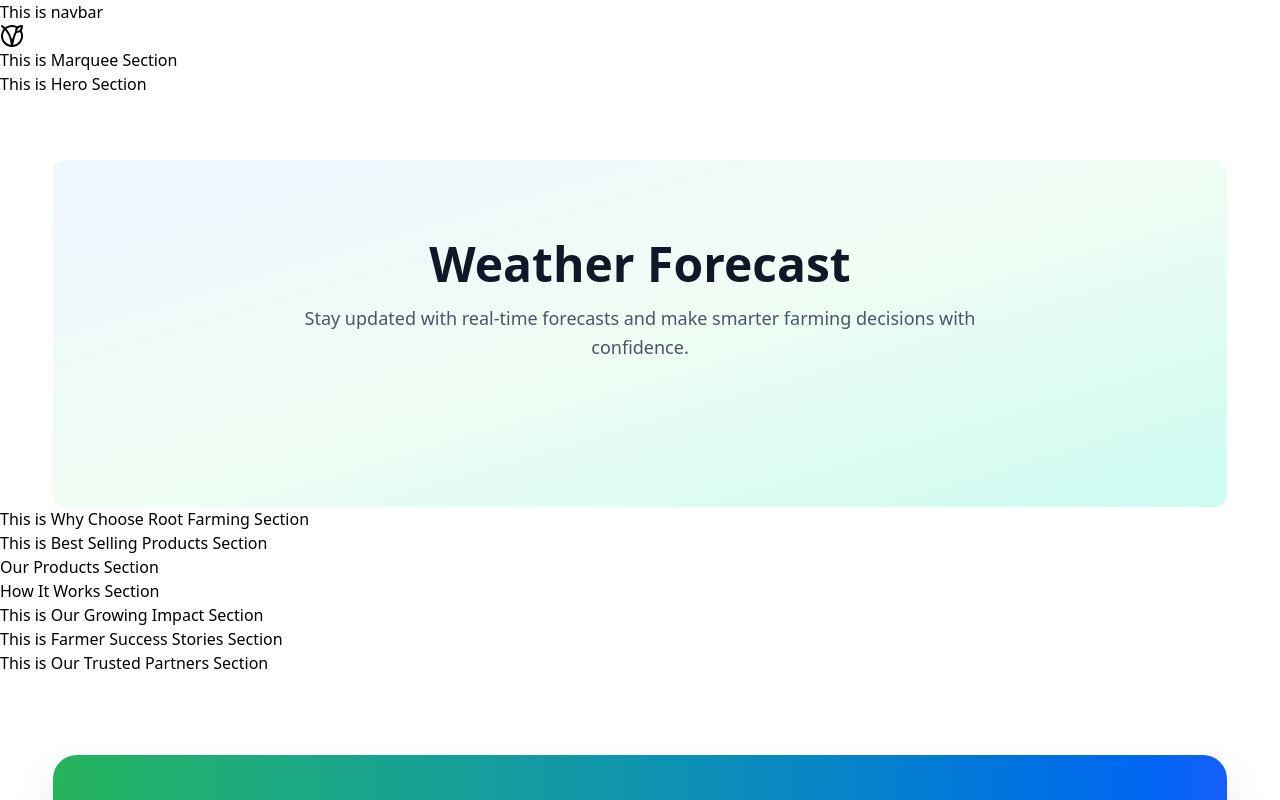
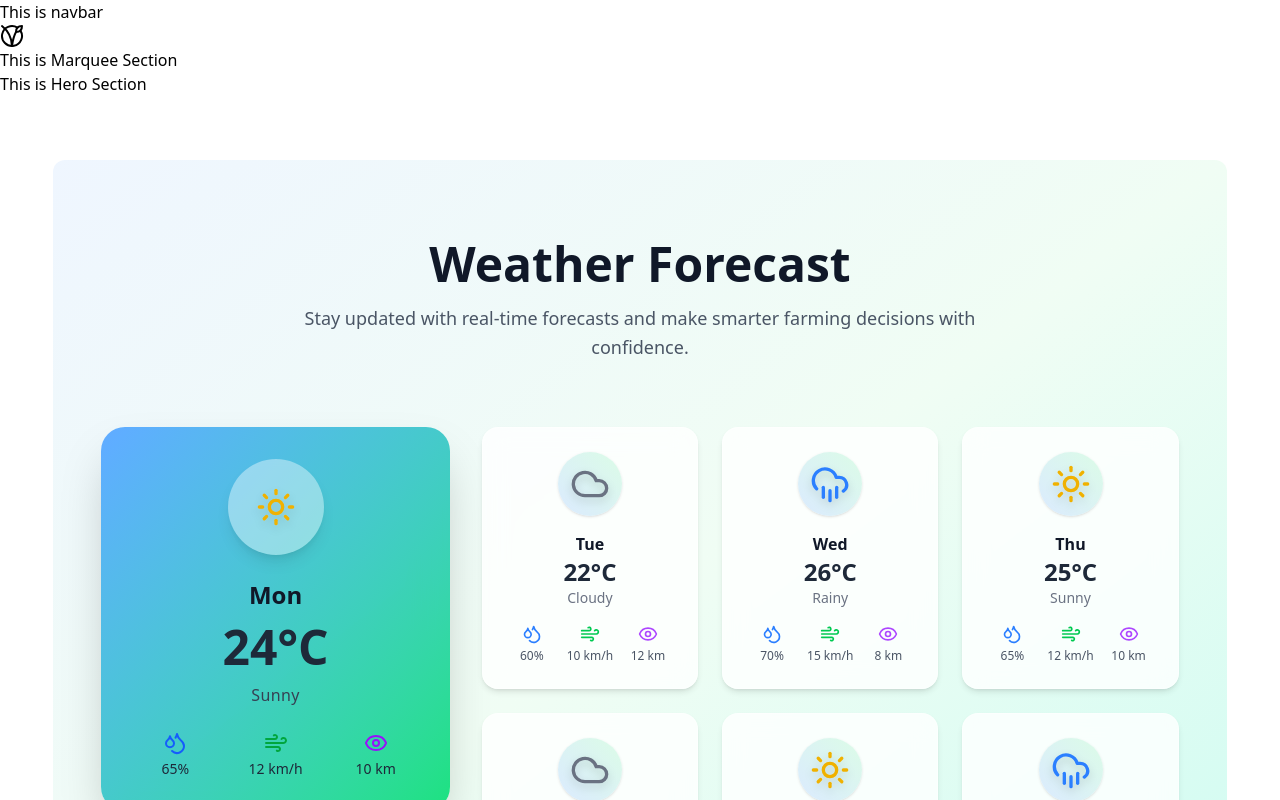
Before and after one commit to Subroto89/root-farming-frontend, a React (Vite) app: page / in a window 1280 px wide. Shown: the top 800 px of the page. Built offline with nearby package versions, Linux system fonts and the light colour scheme.

Commit message:
6th card weather done

```diff
--- a/src/components/HomePage/WeatherForecastSection.jsx
+++ b/src/components/HomePage/WeatherForecastSection.jsx
@@ -1,10 +1,83 @@
-import React from 'react';
+import React, { useState } from 'react';
+import { Cloud, Sun, CloudRain, Droplets, Wind, Eye } from 'lucide-react';
 
-const WeatherForecastSection = () => {
+const WeatherForecast = () => {
+  const [weeklyForecast] = useState([
+    {
+      day: 'Mon',
+      temp: 24,
+      condition: 'sunny',
+      humidity: 65,
+      windSpeed: 12,
+      visibility: 10,
+    },
+    {
+      day: 'Tue',
+      temp: 22,
+      condition: 'cloudy',
+      humidity: 60,
+      windSpeed: 10,
+      visibility: 12,
+    },
+    {
+      day: 'Wed',
+      temp: 26,
+      condition: 'rainy',
+      humidity: 70,
+      windSpeed: 15,
+      visibility: 8,
+    },
+    {
+      day: 'Thu',
+      temp: 25,
+      condition: 'sunny',
+      humidity: 65,
+      windSpeed: 12,
+      visibility: 10,
+    },
+    {
+      day: 'Fri',
+      temp: 28,
+      condition: 'cloudy',
+      humidity: 60,
+      windSpeed: 14,
+      visibility: 9,
+    },
+    {
+      day: 'Sat',
+      temp: 30,
+      condition: 'sunny',
+      humidity: 55,
+      windSpeed: 13,
+      visibility: 10,
+    },
+    {
+      day: 'Sun',
+      temp: 27,
+      condition: 'rainy',
+      humidity: 72,
+      windSpeed: 16,
+      visibility: 7,
+    },
+  ]);
+
+  const getWeatherIcon = condition => {
+    switch (condition) {
+      case 'sunny':
+        return <Sun className="h-10 w-10 text-yellow-500 drop-shadow-lg" />;
+      case 'cloudy':
+        return <Cloud className="h-10 w-10 text-gray-500 drop-shadow-lg" />;
+      case 'rainy':
+        return <CloudRain className="h-10 w-10 text-blue-500 drop-shadow-lg" />;
+      default:
+        return <Sun className="h-10 w-10 text-yellow-500" />;
+    }
+  };
+
   return (
-    <div className="max-w-11/12 mx-auto py-20 bg-gradient-to-br from-blue-50 via-green-50 to-teal-100 rounded-xl mt-16">
+    <div className=" max-w-11/12 mx-auto py-20 bg-gradient-to-br from-blue-50 via-green-50 to-teal-100 rounded-xl mt-16">
       <div className="text-center mb-16 px-6">
-        <h2 className="text-4xl md:text-5xl font-bold text-gray-900 mb-4">
+        <h2 className="text-4xl md:text-5xl font-extrabold text-gray-900 mb-4">
           Weather Forecast
         </h2>
         <p className="text-lg text-gray-600 max-w-2xl mx-auto leading-relaxed">
@@ -12,8 +85,92 @@ const WeatherForecastSection = () => {
           decisions with confidence.
         </p>
       </div>
+
+      <div className="flex flex-col lg:flex-row gap-8 px-6 lg:px-12">
+        {/* Current weather */}
+        <div className="flex-1">
+          <div
+            className="bg-gradient-to-br from-blue-400/90 to-green-400/90 backdrop-blur-lg
+                          rounded-3xl shadow-2xl p-8 text-center transform hover:scale-105
+                          transition-all duration-300"
+          >
+            <div className="w-24 h-24 mx-auto mb-6 rounded-full bg-white/40 flex items-center justify-center shadow-lg">
+              {getWeatherIcon(weeklyForecast[0].condition)}
+            </div>
+            <p className="font-bold text-2xl text-gray-900">
+              {weeklyForecast[0].day}
+            </p>
+            <p className="text-5xl font-extrabold text-gray-800 my-3">
+              {weeklyForecast[0].temp}°C
+            </p>
+            <p className="text-base capitalize text-gray-700 tracking-wide mb-6">
+              {weeklyForecast[0].condition}
+            </p>
+
+            <div className="grid grid-cols-3 gap-4 text-center">
+              <div>
+                <Droplets className="h-6 w-6 text-blue-600 mx-auto mb-1" />
+                <p className="text-sm text-gray-800">
+                  {weeklyForecast[0].humidity}%
+                </p>
+              </div>
+              <div>
+                <Wind className="h-6 w-6 text-green-600 mx-auto mb-1" />
+                <p className="text-sm text-gray-800">
+                  {weeklyForecast[0].windSpeed} km/h
+                </p>
+              </div>
+              <div>
+                <Eye className="h-6 w-6 text-purple-600 mx-auto mb-1" />
+                <p className="text-sm text-gray-800">
+                  {weeklyForecast[0].visibility} km
+                </p>
+              </div>
+            </div>
+          </div>
+        </div>
+
+        {/* Next 6 days */}
+        <div className="flex-[2] grid grid-cols-1 sm:grid-cols-2 md:grid-cols-3 gap-6">
+          {weeklyForecast.slice(1).map((day, i) => (
+            <div
+              key={i}
+              className="bg-white/80 backdrop-blur-md border border-white/40 rounded-2xl
+                         shadow-md p-6 text-center hover:shadow-xl hover:-translate-y-1
+                         transition-all duration-300"
+            >
+              <div
+                className="w-16 h-16 mx-auto mb-4 rounded-full bg-gradient-to-tr from-blue-100 to-green-100
+                              flex items-center justify-center shadow"
+              >
+                {getWeatherIcon(day.condition)}
+              </div>
+              <p className="font-semibold text-gray-900">{day.day}</p>
+              <p className="text-2xl font-bold text-gray-800">{day.temp}°C</p>
+              <p className="text-sm capitalize text-gray-500 mb-4">
+                {day.condition}
+              </p>
+
+              <div className="grid grid-cols-3 gap-2 text-center">
+                <div>
+                  <Droplets className="h-5 w-5 text-blue-500 mx-auto mb-1" />
+                  <p className="text-xs text-gray-600">{day.humidity}%</p>
+                </div>
+                <div>
+                  <Wind className="h-5 w-5 text-green-500 mx-auto mb-1" />
+                  <p className="text-xs text-gray-600">{day.windSpeed} km/h</p>
+                </div>
+                <div>
+                  <Eye className="h-5 w-5 text-purple-500 mx-auto mb-1" />
+                  <p className="text-xs text-gray-600">{day.visibility} km</p>
+                </div>
+              </div>
+            </div>
+          ))}
+        </div>
+      </div>
     </div>
   );
 };
 
-export default WeatherForecastSection;
+export default WeatherForecast;
```
